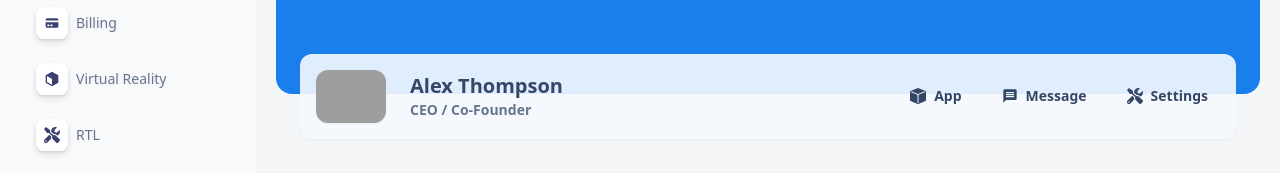
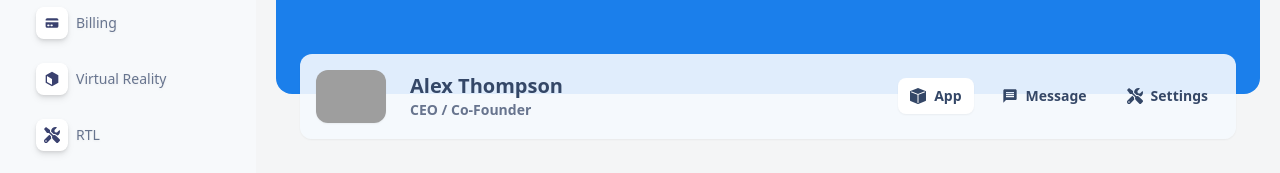
Before and after one commit to apurvakore/react_dashboard, a React (Create React App) app: page /profile in a window 1280 px wide. Shown: the part 222-395 px from the top of the page. Built offline with nearby package versions, Linux system fonts and the light colour scheme; grey boxes are pictures that could not be loaded.

Commit message:
founder features fixes

```diff
--- a/src/components/profile/Founder.jsx
+++ b/src/components/profile/Founder.jsx
@@ -1,13 +1,20 @@
-import React from 'react'
+import React, { useState } from 'react';
 import { BsFillBoxFill } from "react-icons/bs";
 import { MdMessage } from "react-icons/md";
 import { FaTools } from "react-icons/fa";
 
 const Founder = () => {
+  const [activeFeature, setActiveFeature] = useState('App');
+
+  const features = [
+    { name: 'App', icon: <BsFillBoxFill /> },
+    { name: 'Message', icon: <MdMessage /> },
+    { name: 'Settings', icon: <FaTools /> }
+  ];
+
   return (
     <div>
-        <div className="background h-[300px] w-[100%] bg-[#1B7FEB]  rounded-2xl -mt-20">
-
+      <div className="background h-[300px] w-[100%] bg-[#1B7FEB] rounded-2xl -mt-20">
       </div>
       <div className="px-6 mb-6">
         <div className="flex justify-between px-4 py-4 -mt-10 bg-[#F5FAFE] rounded-xl bg-opacity-90 shadow-sm">
@@ -21,23 +28,21 @@ const Founder = () => {
             </div>
           </div>
           <div className="features flex space-x-4 items-center text-[#344767]">
-                    <div className="app flex space-x-2 cursor-pointer hover:bg-white  hover:shadow-sm px-3 py-2 rounded-lg">
-                        <div className="icon flex items-center"><BsFillBoxFill /></div>
-                        <div className="title text-sm font-semibold">App</div>
+            {features.map((feature) => (
+              <div
+                key={feature.name}
+                className={`flex space-x-2 cursor-pointer px-3 py-2 rounded-lg ${activeFeature === feature.name ? 'bg-white shadow-sm' : ''}`}
+                onClick={() => setActiveFeature(feature.name)}
+              >
+                <div className="icon flex items-center">{feature.icon}</div>
+                <div className="title text-sm font-semibold">{feature.name}</div>
               </div>
-                    <div className="message flex space-x-2 cursor-pointer hover:bg-white  hover:shadow-sm px-3 py-2 rounded-lg">
-                        <div className="icon flex items-center"><MdMessage /></div>
-                        <div className="title text-sm font-semibold">Message</div>
-                    </div>
-                    <div className="settings flex space-x-2 cursor-pointer hover:bg-white  hover:shadow-sm px-3 py-2 rounded-lg">
-                        <div className="icon flex items-center"><FaTools /></div>
-                        <div className="title text-sm font-semibold">Settings</div>
+            ))}
           </div>
         </div>
       </div>
     </div>
-    </div>
-  )
+  );
 }
 
-export default Founder
+export default Founder;
```
Lines whose indentation alone changed are shown as unchanged.
